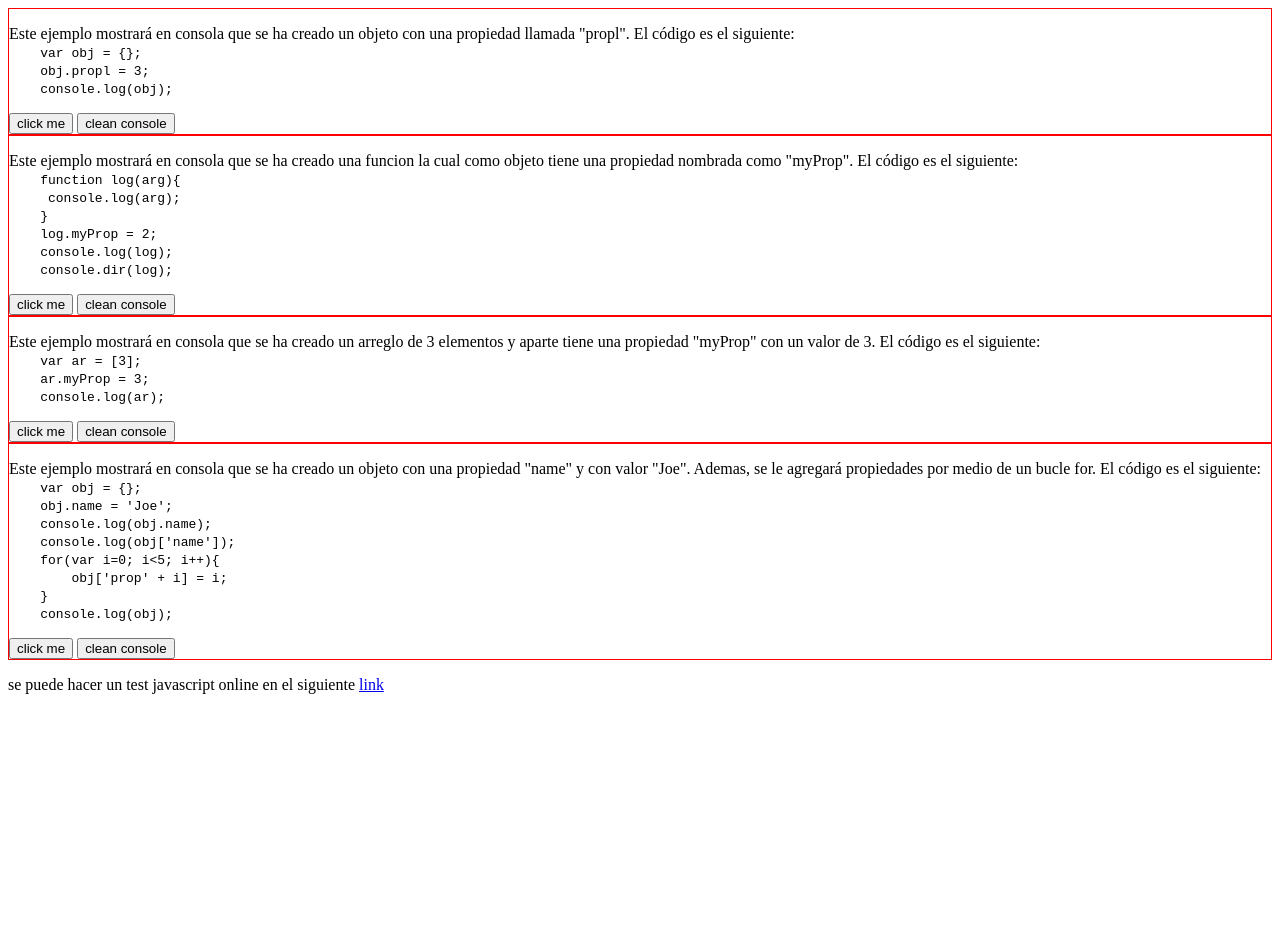
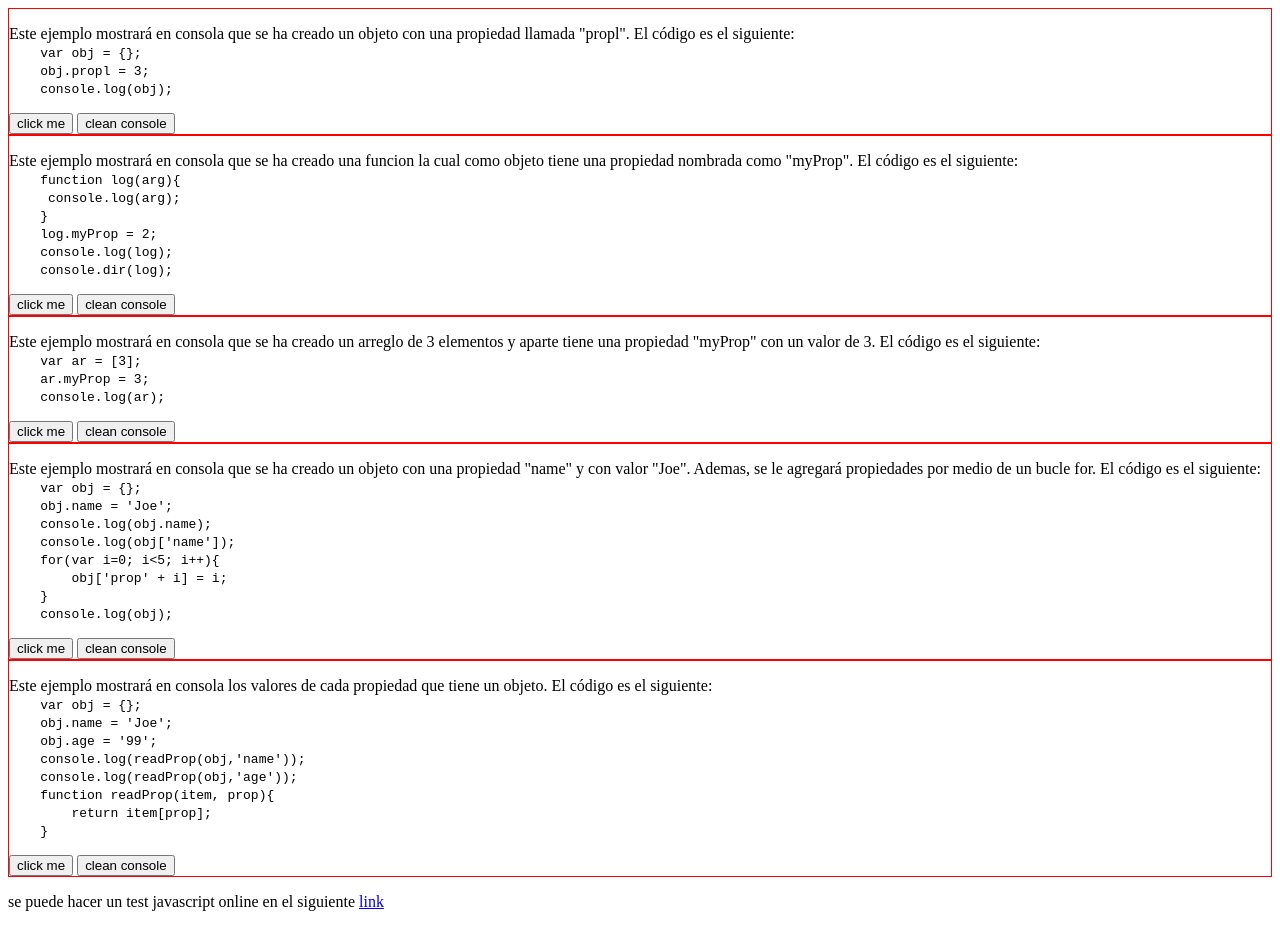
Before and after one commit to FerruCorp/ferruzoft, a plain HTML site: page Programming/javascript/javascript.html in a window 1280 px wide. Before the commit the page ends 800 px from the top, so only its background shows below. Drawn offline with Linux system fonts and the light colour scheme.

Commit message:
modificacion de archivo javascript, añadiendo nuevo ejemplo

```diff
--- a/Programming/javascript/javascript.html
+++ b/Programming/javascript/javascript.html
@@ -95,6 +95,34 @@
             </button>
             <button onclick="clean()">clean console</button>
         </div>
+        <div style="border: 1px solid red">
+            <p>Este ejemplo mostrará en consola los valores de cada propiedad que tiene un objeto.
+                El código es el siguiente: <br/>
+                <code>
+                 <tab/>var obj = {};<br/>
+                 <tab/>obj.name = 'Joe';<br/>
+                 <tab/>obj.age = '99';<br/>
+                 <tab/>console.log(readProp(obj,'name'));<br/>
+                 <tab/>console.log(readProp(obj,'age'));<br/>
+
+                 <tab/>function readProp(item, prop){<br/>
+                 <tab/><tab/>return item[prop];<br/>
+                 <tab/>}
+                </code>
+            </p>
+            <button onclick="javascript:var obj = {};
+                                        obj.name = 'Joe';
+                                        obj.age = '99';
+                                        console.log(readProp(obj,'name'));
+                                        console.log(readProp(obj,'age'));
+
+                                        function readProp(item, prop){
+                                           return prop + ': ' + item[prop];
+                                        }">
+             click me
+            </button>
+            <button onclick="clean()">clean console</button>
+        </div>
     </body>
     <footer>
         <p>se puede hacer un test javascript online en el siguiente
```
